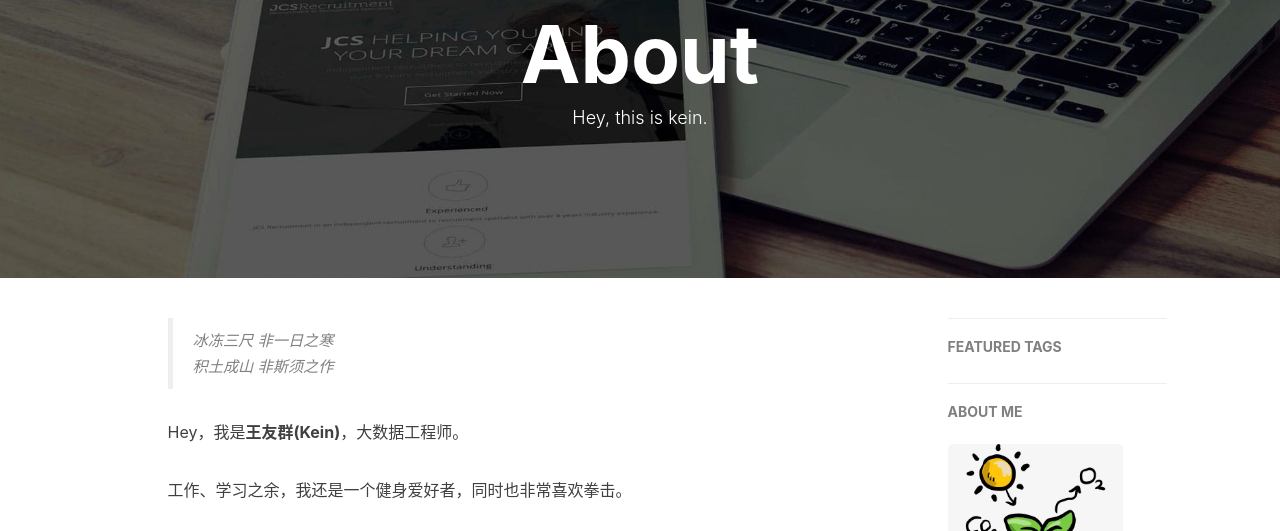
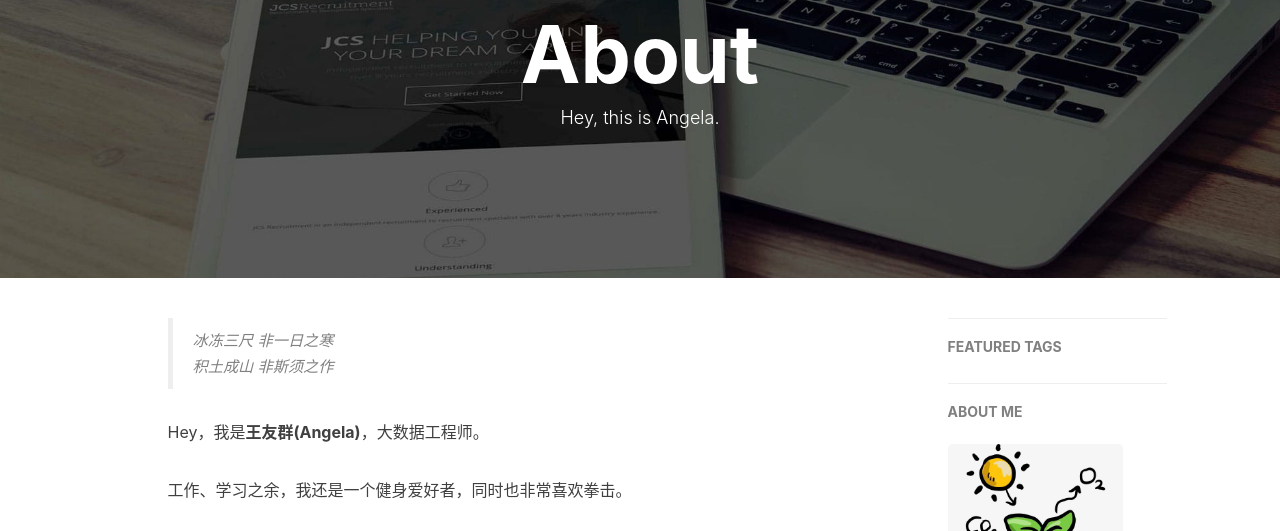
Before and after one commit to wangsunshine666/wangsunshine666.github.io, a Jekyll site: the page built from about.html, in a window 1280 px wide. Shown: the part 140-671 px from the top of the page. Built offline with Jekyll 4.4.1, drawn with Linux system fonts in a browser that asks for light colours; nearby versions of some CDN libraries; comment, search, counter and statistics services are not loaded.

Commit message:
修改配置

```diff
--- a/about.html
+++ b/about.html
@@ -1,7 +1,7 @@
 ---
 layout: page
 title: "About"
-description: "Hey, this is kein."
+description: "Hey, this is Angela."
 header-img: "img/post-bg-rwd.jpg"
 ---
 
@@ -18,11 +18,11 @@ header-img: "img/post-bg-rwd.jpg"
     <blockquote><p>冰冻三尺 非一日之寒<br>
     积土成山 非斯须之作</p></blockquote>
 
-    <p>Hey，我是<strong>王友群(Kein)</strong>，大数据工程师。</p>
+    <p>Hey，我是<strong>王友群(Angela)</strong>，大数据工程师。</p>
 
     <p>工作、学习之余，我还是一个健身爱好者，同时也非常喜欢拳击。</p>
 
-    <p>这是我的利用 <a href="https://pages.github.com/">GitHub Pages</a> 与 <a href="http://jekyll.com.cn/">Jekyll</a> 搭建的 个人博客。我在GitHub主页<a href="https://github.com/feature2018">👉GitHub·BY</a> 与 简书主页<a href="https://http://www.jianshu.com/u/e71990ada2fd">👉BY</a>。如果有什么问题，欢迎提出探讨~</p>
+    <p>这是我的利用 <a href="https://pages.github.com/">GitHub Pages</a> 与 <a href="http://jekyll.com.cn/">Jekyll</a> 搭建的 个人博客。我在GitHub主页<a href="https://github.com/wangsunshine666">👉GitHub·BY</a> 与 简书主页<a href="https://http://www.jianshu.com/u/e71990ada2fd">👉BY</a>。如果有什么问题，欢迎提出探讨~</p>
 
     <p></p>
 
```
Also changed, not shown: README.md.
